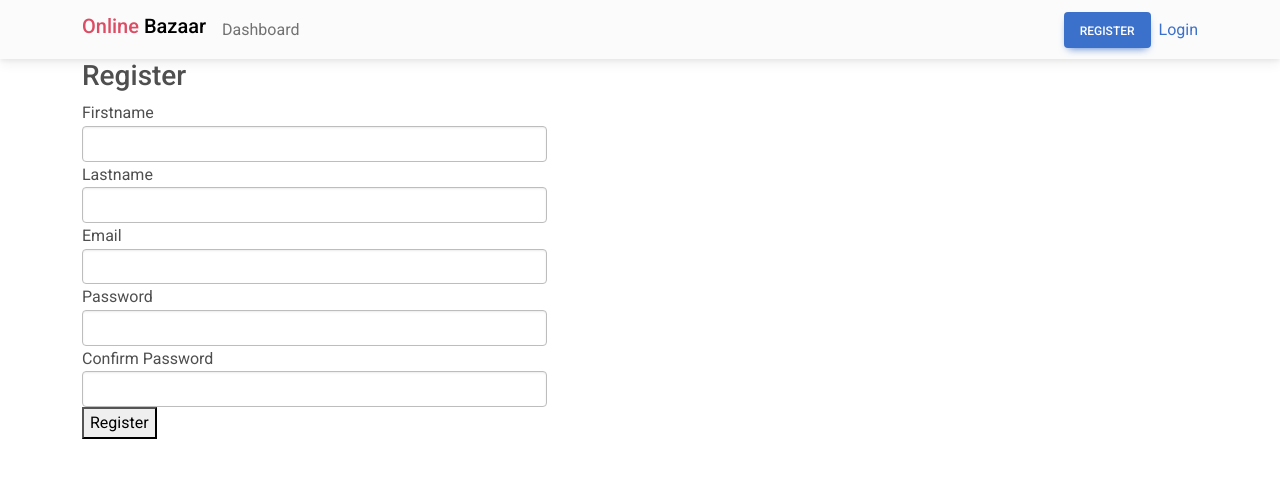
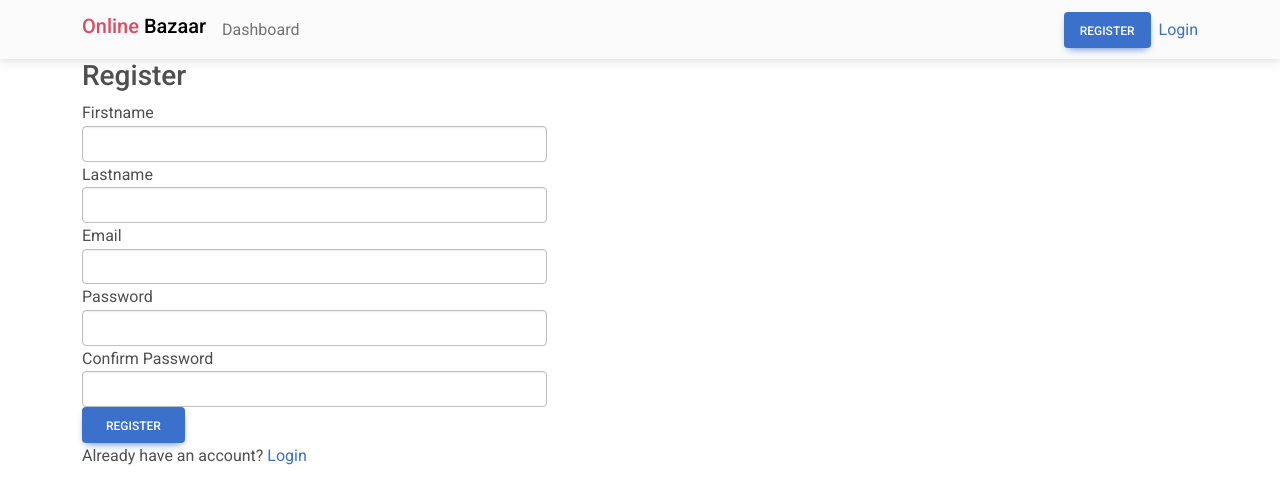
Before and after one commit to anuj-mali/React-MERN, a React (Create React App) app in the folder frontend/: page /register in a window 1280 px wide. Shown: the top 504 px of the page. Built offline with nearby package versions, Linux system fonts and the light colour scheme.

Commit message:
Solved Homepage Bug
Unreachable Carousel in Homepage

```diff
--- a/frontend/src/pages/homepage/Homepage.jsx
+++ b/frontend/src/pages/homepage/Homepage.jsx
@@ -9,8 +9,7 @@ const Homepage = () => {
     });
   }, []);
 
-  return
-  (
+  return(
     <>
       {/* <h1>Homepage</h1>
       <button type="button" class="btn btn-danger">Button</button><br />
--- a/frontend/src/pages/register/Register.jsx
+++ b/frontend/src/pages/register/Register.jsx
@@ -2,6 +2,7 @@ import React from 'react'
 import { useState } from 'react';
 import axios from 'axios'
 import {toast} from 'react-toastify'
+import {Link} from "react-router-dom"
 
 const Register = () => {
     const [fname,setFname]=useState('');
@@ -111,9 +112,12 @@ const Register = () => {
                         />
                     </div>
                     <div className="form-group">
-                        <button onClick={handleSubmit}>Register</button>
+                        <button onClick={handleSubmit} className='btn btn-primary'>Register</button>
                     </div>
                 </form>
+                <p>
+                    Already have an account? <Link to='/login'>Login</Link>
+                </p>
             </div>
         </div>
   );
```
